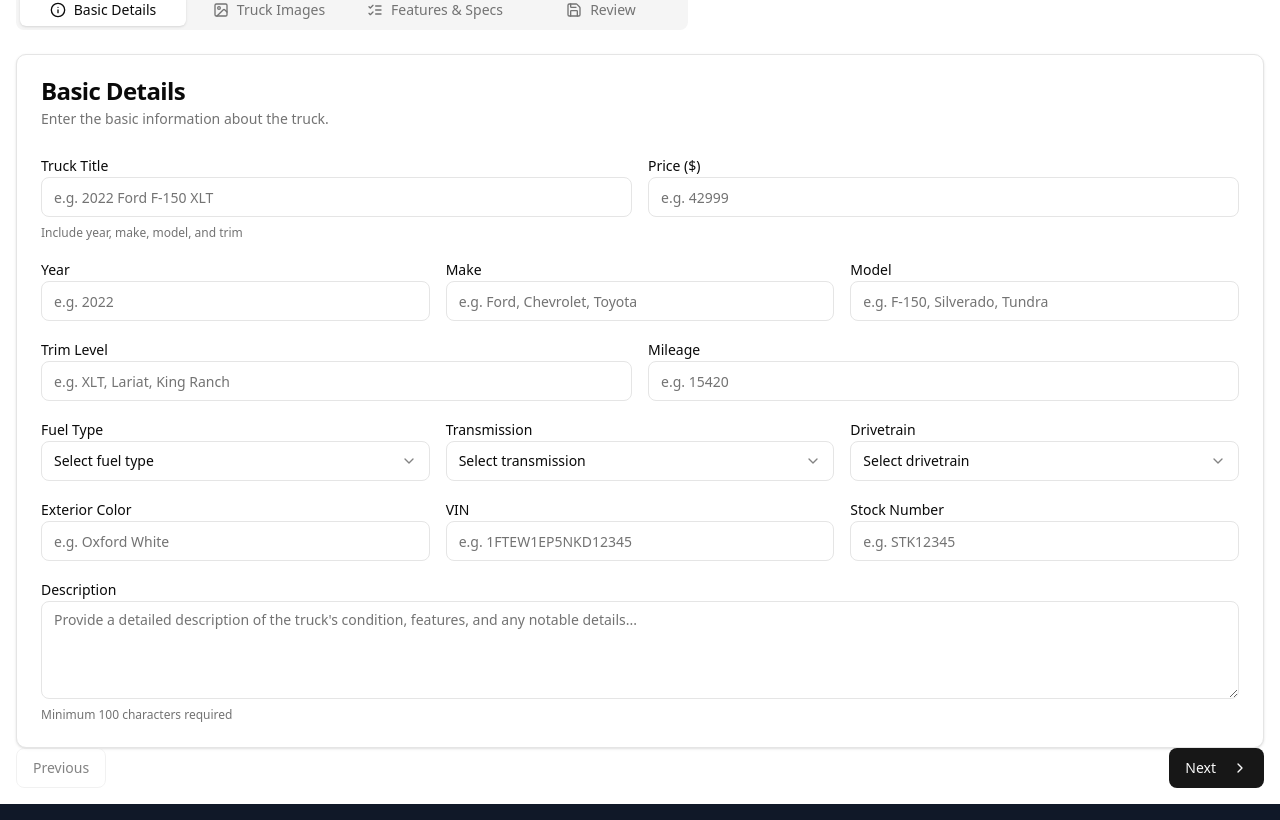
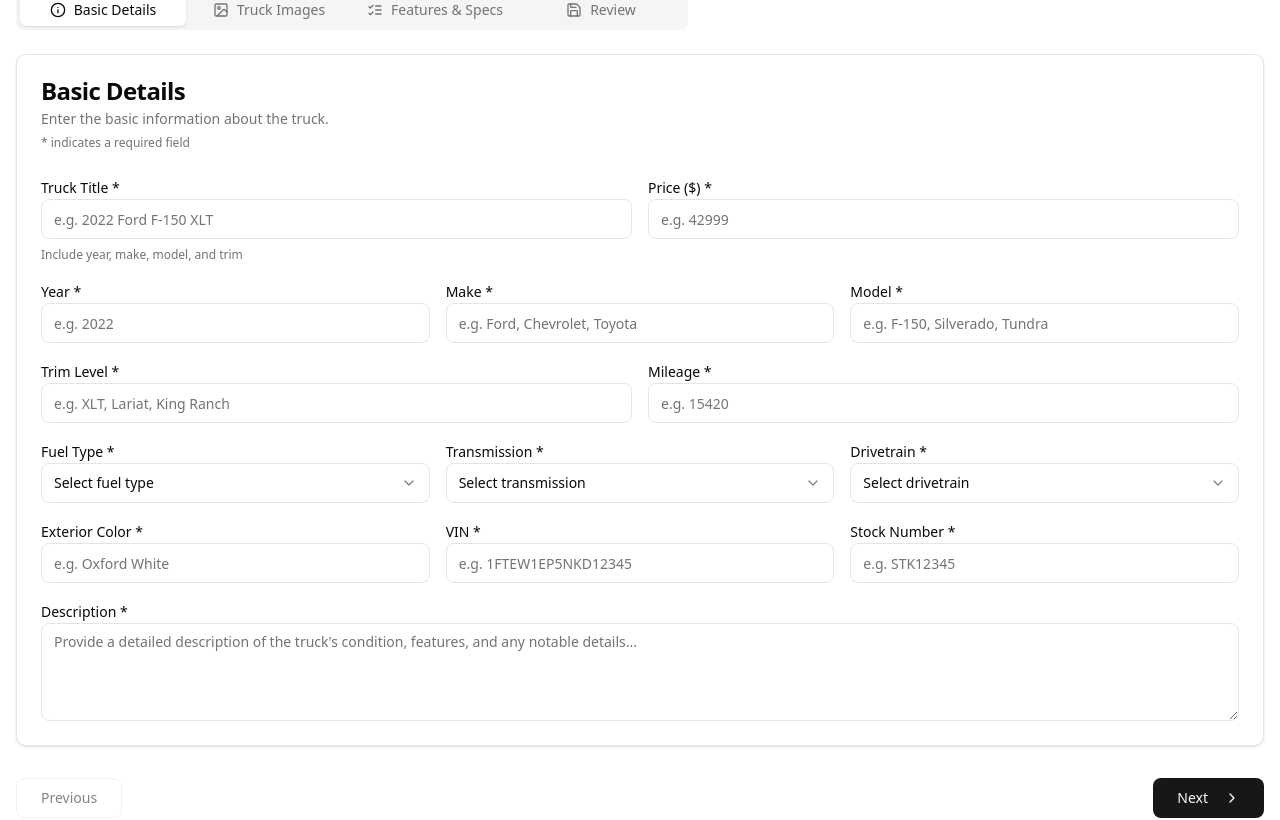
Before and after one commit to NickCamacho15/bbb-truck-sales, a Next.js app: page /admin/inventory/new in a window 1280 px wide. Shown: the part 287-1107 px from the top of the page. Built offline with nearby package versions, Linux system fonts and the light colour scheme.

Commit message:
Drew changes

```diff
--- a/app/admin/inventory/new/page.tsx
+++ b/app/admin/inventory/new/page.tsx
@@ -113,11 +113,23 @@ export default function NewTruckPage() {
 
   const handleNextTab = () => {
     if (activeTab === "details") {
-      if (validateDetailsTab()) setActiveTab("images")
+      if (validateDetailsTab()) {
+        setActiveTab("images")
+      } else {
+        alert("Please fill out all required fields before proceeding.")
+      }
     } else if (activeTab === "images") {
-      if (validateImagesTab()) setActiveTab("features")
+      if (validateImagesTab()) {
+        setActiveTab("features")
+      } else {
+        alert("Please upload at least 3 images before proceeding.")
+      }
     } else if (activeTab === "features") {
-      if (validateFeaturesTab()) setActiveTab("review")
+      if (validateFeaturesTab()) {
+        setActiveTab("review")
+      } else {
+        alert("Please add at least 3 features before proceeding.")
+      }
     }
   }
 
@@ -264,11 +276,12 @@ export default function NewTruckPage() {
                 <CardHeader>
                   <CardTitle>Basic Details</CardTitle>
                   <CardDescription>Enter the basic information about the truck.</CardDescription>
+                  <p className="text-xs text-muted-foreground">* indicates a required field</p>
                 </CardHeader>
                 <CardContent className="space-y-4">
                   <div className="grid grid-cols-1 md:grid-cols-2 gap-4">
                     <div className="space-y-2">
-                      <Label htmlFor="title">Truck Title</Label>
+                      <Label htmlFor="title">Truck Title *</Label>
                       <Input
                         id="title"
                         placeholder="e.g. 2022 Ford F-150 XLT"
@@ -279,7 +292,7 @@ export default function NewTruckPage() {
                       <p className="text-xs text-muted-foreground">Include year, make, model, and trim</p>
                     </div>
                     <div className="space-y-2">
-                      <Label htmlFor="price">Price ($)</Label>
+                      <Label htmlFor="price">Price ($) *</Label>
                       <Input
                         id="price"
                         type="number"
@@ -293,7 +306,7 @@ export default function NewTruckPage() {
 
                   <div className="grid grid-cols-1 md:grid-cols-3 gap-4">
                     <div className="space-y-2">
-                      <Label htmlFor="year">Year</Label>
+                      <Label htmlFor="year">Year *</Label>
                       <Input
                         id="year"
                         type="number"
@@ -304,7 +317,7 @@ export default function NewTruckPage() {
                       />
                     </div>
                     <div className="space-y-2">
-                      <Label htmlFor="make">Make</Label>
+                      <Label htmlFor="make">Make *</Label>
                       <Input
                         id="make"
                         placeholder="e.g. Ford, Chevrolet, Toyota"
@@ -314,7 +327,7 @@ export default function NewTruckPage() {
                       />
                     </div>
                     <div className="space-y-2">
-                      <Label htmlFor="model">Model</Label>
+                      <Label htmlFor="model">Model *</Label>
                       <Input
                         id="model"
                         placeholder="e.g. F-150, Silverado, Tundra"
@@ -327,7 +340,7 @@ export default function NewTruckPage() {
 
                   <div className="grid grid-cols-1 md:grid-cols-2 gap-4">
                     <div className="space-y-2">
-                      <Label htmlFor="trim">Trim Level</Label>
+                      <Label htmlFor="trim">Trim Level *</Label>
                       <Input
                         id="trim"
                         placeholder="e.g. XLT, Lariat, King Ranch"
@@ -337,7 +350,7 @@ export default function NewTruckPage() {
                       />
                     </div>
                     <div className="space-y-2">
-                      <Label htmlFor="mileage">Mileage</Label>
+                      <Label htmlFor="mileage">Mileage *</Label>
                       <Input
                         id="mileage"
                         type="number"
@@ -351,7 +364,7 @@ export default function NewTruckPage() {
 
                   <div className="grid grid-cols-1 md:grid-cols-3 gap-4">
                     <div className="space-y-2">
-                      <Label htmlFor="fuel-type">Fuel Type</Label>
+                      <Label htmlFor="fuel-type">Fuel Type *</Label>
                       <Select value={formData.fuelType} onValueChange={(value) => handleInputChange('fuelType', value)}>
                         <SelectTrigger id="fuel-type">
                           <SelectValue placeholder="Select fuel type" />
@@ -365,7 +378,7 @@ export default function NewTruckPage() {
                       </Select>
                     </div>
                     <div className="space-y-2">
-                      <Label htmlFor="transmission">Transmission</Label>
+                      <Label htmlFor="transmission">Transmission *</Label>
                       <Select value={formData.transmission} onValueChange={(value) => handleInputChange('transmission', value)}>
                         <SelectTrigger id="transmission">
                           <SelectValue placeholder="Select transmission" />
@@ -377,7 +390,7 @@ export default function NewTruckPage() {
                       </Select>
                     </div>
                     <div className="space-y-2">
-                      <Label htmlFor="drivetrain">Drivetrain</Label>
+                      <Label htmlFor="drivetrain">Drivetrain *</Label>
                       <Select value={formData.drivetrain} onValueChange={(value) => handleInputChange('drivetrain', value)}>
                         <SelectTrigger id="drivetrain">
                           <SelectValue placeholder="Select drivetrain" />
@@ -393,7 +406,7 @@ export default function NewTruckPage() {
 
                   <div className="grid grid-cols-1 md:grid-cols-3 gap-4">
                     <div className="space-y-2">
-                      <Label htmlFor="color">Exterior Color</Label>
+                      <Label htmlFor="color">Exterior Color *</Label>
                       <Input
                         id="color"
                         placeholder="e.g. Oxford White"
@@ -403,7 +416,7 @@ export default function NewTruckPage() {
                       />
                     </div>
                     <div className="space-y-2">
-                      <Label htmlFor="vin">VIN</Label>
+                      <Label htmlFor="vin">VIN *</Label>
                       <Input
                         id="vin"
                         placeholder="e.g. 1FTEW1EP5NKD12345"
@@ -413,7 +426,7 @@ export default function NewTruckPage() {
                       />
                     </div>
                     <div className="space-y-2">
-                      <Label htmlFor="stock-number">Stock Number</Label>
+                      <Label htmlFor="stock-number">Stock Number *</Label>
                       <Input
                         id="stock-number"
                         placeholder="e.g. STK12345"
@@ -425,7 +438,7 @@ export default function NewTruckPage() {
                   </div>
 
                   <div className="space-y-2">
-                    <Label htmlFor="description">Description</Label>
+                    <Label htmlFor="description">Description *</Label>
                     <Textarea
                       id="description"
                       placeholder="Provide a detailed description of the truck's condition, features, and any notable details..."
@@ -434,7 +447,6 @@ export default function NewTruckPage() {
                       onChange={(e) => handleInputChange('description', e.target.value)}
                       required
                     />
-                    <p className="text-xs text-muted-foreground">Minimum 100 characters required</p>
                   </div>
                 </CardContent>
               </Card>
@@ -591,14 +603,14 @@ export default function NewTruckPage() {
               </Card>
             </TabsContent>
 
-            <div className="flex justify-between">
-              <Button variant="outline" onClick={handlePrevTab} disabled={activeTab === "details"}>
+            <div className="flex justify-between mt-8">
+              <Button variant="outline" onClick={handlePrevTab} disabled={activeTab === "details"} className="px-6 py-2">
                 Previous
               </Button>
 
               <div className="flex gap-2">
                 {activeTab !== "review" ? (
-                  <Button onClick={handleNextTab}>
+                  <Button onClick={handleNextTab} className="px-6 py-2">
                     Next
                     <ChevronRight className="ml-2 h-4 w-4" />
                   </Button>
@@ -606,6 +618,7 @@ export default function NewTruckPage() {
                   <Button
                     onClick={handleSubmit}
                     disabled={!formValid.details || !formValid.images || !formValid.features || isSubmitting}
+                    className="px-6 py-2"
                   >
                     <Save className="mr-2 h-4 w-4" />
                     {isSubmitting ? "Creating Listing..." : "Publish Listing"}
--- a/components/hero-section.tsx
+++ b/components/hero-section.tsx
@@ -40,7 +40,7 @@ export function HeroSection() {
             <h1 className="text-4xl md:text-5xl lg:text-6xl font-bold mb-4">{slide.title}</h1>
             <p className="text-xl md:text-2xl mb-8 max-w-2xl">{slide.subtitle}</p>
             <Link href={slide.link}>
-              <Button size="lg" className="bg-blue-600 hover:bg-blue-700">
+              <Button size="lg" className="bg-white hover:bg-white/90 text-black font-bold">
                 {slide.cta} <ChevronRight className="ml-2 h-4 w-4" />
               </Button>
             </Link>
--- a/components/site-footer.tsx
+++ b/components/site-footer.tsx
@@ -78,17 +78,6 @@ export function SiteFooter() {
 
         <div className="border-t border-gray-800 mt-12 pt-8 text-center text-sm">
           <p>&copy; 2025 BBB Truck Sales. All rights reserved.</p>
-          <div className="mt-2 space-x-4">
-            <Link href="/privacy" className="hover:text-blue-400 transition-colors">
-              Privacy Policy
-            </Link>
-            <Link href="/terms" className="hover:text-blue-400 transition-colors">
-              Terms of Service
-            </Link>
-            <Link href="/sitemap" className="hover:text-blue-400 transition-colors">
-              Sitemap
-            </Link>
-          </div>
         </div>
       </div>
     </footer>
```
